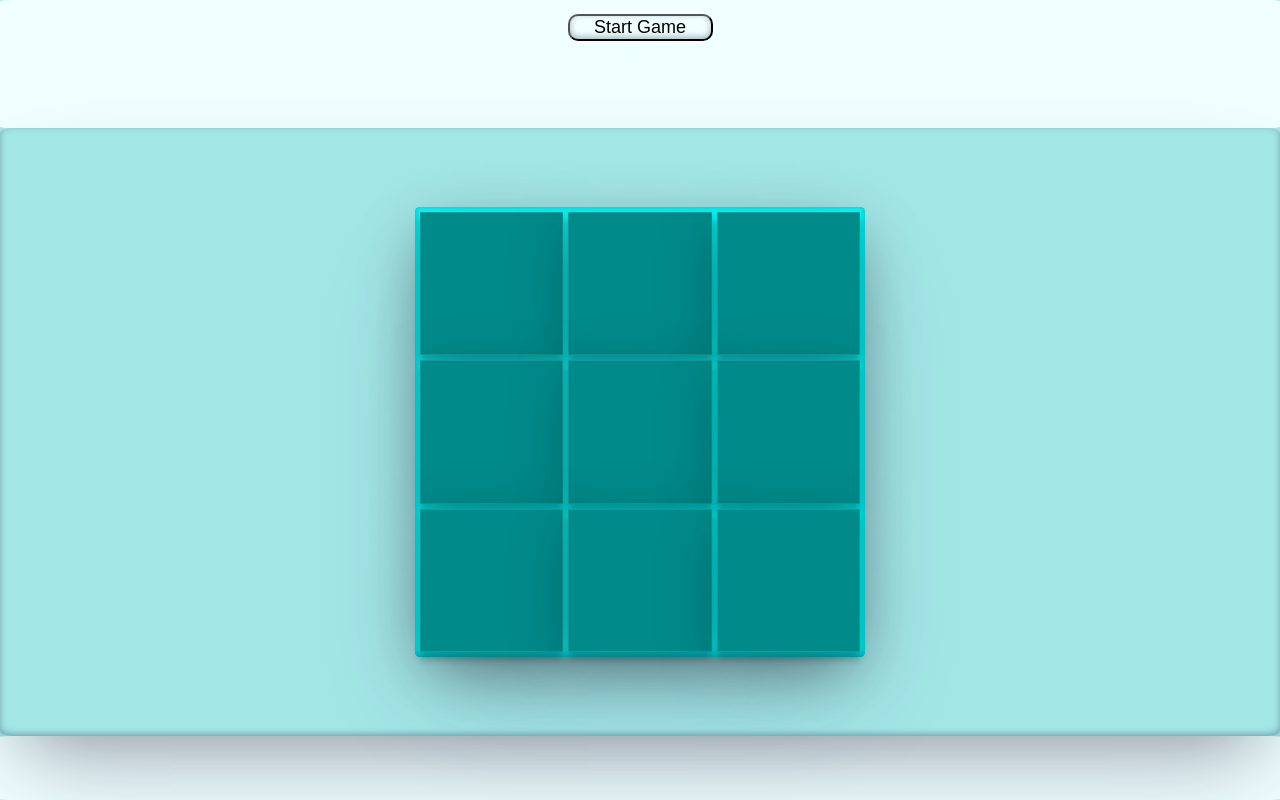
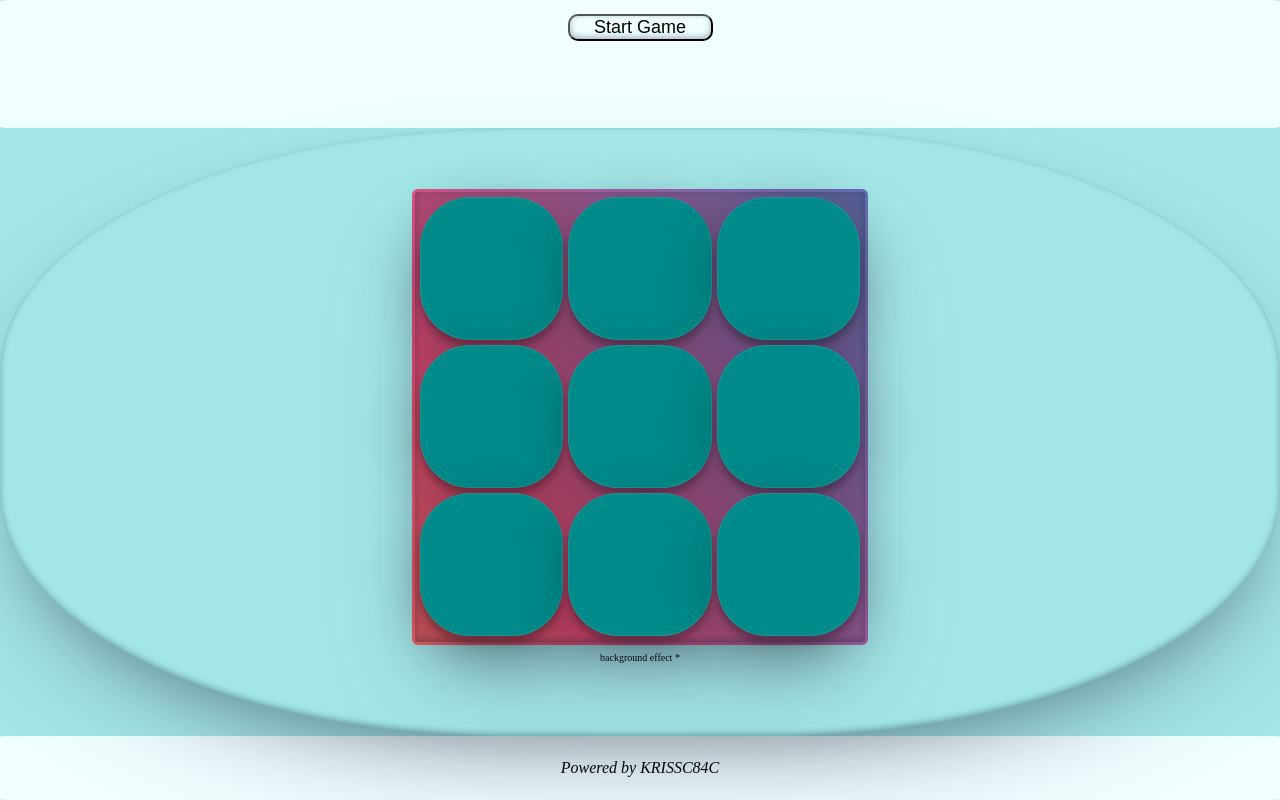
Before and after one commit to KrissC84/tic-tac-toe, a website: page index.html in a window 1280 px wide. Drawn offline with Linux system fonts and the light colour scheme.

Commit message:
some nice coloring added

```diff
--- a/app.js
+++ b/app.js
@@ -54,7 +54,7 @@ const GameBoard = (function () {
         board[i][0] === board[i][2] &&
         board[i][0] !== ''
       ) {
-        console.log('We got a winner',board[i][0]);
+        console.log('We got a winner', board[i][0]);
         return board[i][0];
       }
     }
@@ -65,7 +65,7 @@ const GameBoard = (function () {
         board[0][i] === board[2][i] &&
         board[0][i] !== ''
       ) {
-        console.log('We got a winner',board[0][i]);
+        console.log('We got a winner', board[0][i]);
         return board[0][i];
       }
     }
@@ -75,15 +75,15 @@ const GameBoard = (function () {
       board[0][0] === board[2][2] &&
       board[0][0] !== ''
     ) {
-      console.log('We got a winner',board[0][0]);
-      return board[0][0] ;
+      console.log('We got a winner', board[0][0]);
+      return board[0][0];
     }
     if (
       board[0][2] === board[1][1] &&
       board[0][2] === board[2][0] &&
       board[0][2] !== ''
     ) {
-      console.log('We got a winner',board[0][2]);
+      console.log('We got a winner', board[0][2]);
       return board[0][2];
     }
 
@@ -136,13 +136,13 @@ const GameFlow = (function () {
   const controller3 = new AbortController();
   const controller4 = new AbortController();
 
-  // html element grabbing
+  // html element grabbing - cache DOM
   const letStart = document.querySelector('.startButton');
   const players = document.querySelector('.players');
   const mode = document.querySelector('.mode');
   const playerSings = document.querySelectorAll('.player button');
   const boardTiles = document.querySelectorAll('.table .tile');
-  const resultInHtml =  document.querySelector('.result>h2');
+  const resultInHtml = document.querySelector('.result>h2');
 
   let PlayerMode;
   const playerSignChoice = ['', '', '', ''];
@@ -285,7 +285,7 @@ const GameFlow = (function () {
       };
       // adding ev.listeners to the tiles
       Array.from(boardTiles).forEach((element3) => {
-        element3.addEventListener('click', gameBegin, {signal: controller4.signal});
+        element3.addEventListener('click', gameBegin, { signal: controller4.signal });
       });
     }
   };
@@ -304,9 +304,9 @@ const GameFlow = (function () {
         // eslint-disable-next-line prefer-const
         let result = GameBoard.checkBoard();
         if (result === 'X' || result === 'O') {
-          endStateOfPlay (controller4,`We got a  winner! Congratulations to ${GameFlow.Player1.name}`);
+          endStateOfPlay(controller4, `We got a  winner! Congratulations to ${GameFlow.Player1.name}`);
         } else if (result === 'tie') {
-          endStateOfPlay (controller4,'It is a tie! Try one more time. ')
+          endStateOfPlay(controller4, 'It is a tie! Try one more time. ')
         }
       }
     } else {
@@ -319,16 +319,17 @@ const GameFlow = (function () {
         // eslint-disable-next-line prefer-const
         let result = GameBoard.checkBoard();
         if (result === 'X' || result === 'O') {
-          endStateOfPlay (controller4,`We got a  winner! Congratulations to ${GameFlow.Player2.name}`)
+          endStateOfPlay(controller4, `We got a  winner! Congratulations to ${GameFlow.Player2.name}`)
         } else if (result === 'tie') {
-          endStateOfPlay (controller4,'It is a tie! Try one more time. ')
+          endStateOfPlay(controller4, 'It is a tie! Try one more time. ')
         }
       }
     }
   }
-  const endStateOfPlay = (_controller,massage)=>{
+  // end state of game wrapped into small function
+  const endStateOfPlay = (_controller, massage) => {
     _controller.abort();
-    resultInHtml.textContent=massage;
+    resultInHtml.textContent = massage;
     playNewRound();
   }
 
@@ -338,10 +339,11 @@ const GameFlow = (function () {
     console.log(e.target.id[3], e.target.id[5]);
     GameBoard.makeMove(player, [e.target.id[3], e.target.id[5]]);
   };
+
   const playNewRound = () => {
-    letStart.setAttribute('value','Play Again');
+    letStart.setAttribute('value', 'Play Again');
     letStart.addEventListener(
-      'click',() => {document. location. reload()}
+      'click', () => { document.location.reload() }
     );
   }
 
--- a/index.html
+++ b/index.html
@@ -32,7 +32,7 @@
     <div class="result">
         <h2></h2>
     </div>
-    <div class="table">
+    <div class="table gradient-border">
         <div id = 'id-0-0' class="tile"></div>
         <div id = 'id-0-1' class="tile"></div>
         <div id = 'id-0-2' class="tile"></div>
@@ -43,8 +43,11 @@
         <div id = 'id-2-1' class="tile"></div>
         <div id = 'id-2-2' class="tile"></div>
     </div>
+    <p class="credits" title="https://codepen.io/mike-schultz/pen/NgQvGO">background effect * </p>
 </main>
-<footer></footer>
+<footer class="">
+    <p>Powered by KRISSC84C</p>
+</footer>
 <script src="app.js"></script>
 </body>
 </html>
--- a/style.css
+++ b/style.css
@@ -7,7 +7,6 @@ body {
   min-height: 100vh;
   display: flex;
   flex-direction: column;
-
   background-color: hsla(180, 68%, 46%, 0.421);
 }
 header {
@@ -25,7 +24,16 @@ footer {
   min-height: 4rem;
   background-color: azure;
 }
+footer {
+  font-style: oblique;
+  display: flex;
+  justify-content: center;
+  align-items: center;
+}
+
+
 main {
+  border-radius: 40%;
   position: relative;
   min-height: calc(100vh - 12rem);
   display: flex;
@@ -37,6 +45,7 @@ main {
     rgba(10, 37, 64, 0.35) 0px -2px 6px 0px inset;
 }
 .table {
+  border-radius: 35%;
   padding: 5px;
   background-color: aqua;
   width: min(50vw, 450px);
@@ -52,7 +61,9 @@ main {
 }
 
 .tile {
-  font-size: min(10vw, min(14vw, 120px));
+  border-radius: 35%;
+  font-family: 'Brush Script MT' ,Georgia, 'Times New Roman', Times, serif;
+  font-size: min(9vw, min(14vw, 110px));
   background-color: hsl(180, 100%, 27%);
   display: flex;
   justify-content: center;
@@ -132,10 +143,50 @@ main {
 
 .result {
   position: absolute;
-  top: 0;
+  top: 10px;
 }
 
 .result h2 {
   padding: 0;
   margin: 0;
+  color:#fc0fc0;
+  font-size: 1.2rem;
 }
+
+.gradient-border {
+  --borderWidth: 3px;
+  background: #1d1f2033;
+  position: relative;
+  border-radius: var(--borderWidth);
+}
+.gradient-border:after {
+  content: '';
+  position: absolute;
+  top: calc(-1 * var(--borderWidth));
+  left: calc(-1 * var(--borderWidth));
+  height: calc(100% + var(--borderWidth) * 2);
+  width: calc(100% + var(--borderWidth) * 2);
+  background: linear-gradient(60deg, #f79533, #f37055, #ef4e7b, #a166ab, #5073b8, #1098ad, #07b39b, #6fba82);
+  border-radius: calc(2 * var(--borderWidth));
+  z-index: -1;
+  animation: animatedgradient 4s ease alternate infinite;
+  background-size: 300% 300%;
+}
+
+@keyframes animatedgradient {
+	0% {
+		background-position: 0% 50%;
+	}
+	50% {
+		background-position: 100% 50%;
+	}
+	100% {
+		background-position: 0% 50%;
+	}
+}
+
+
+.credits {
+  font-size: 10px;
+  text-align: justify;
+}
```
